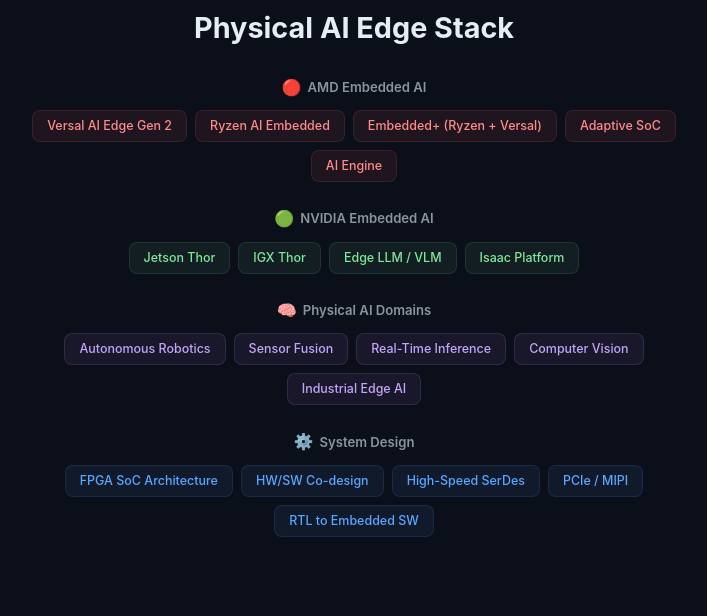
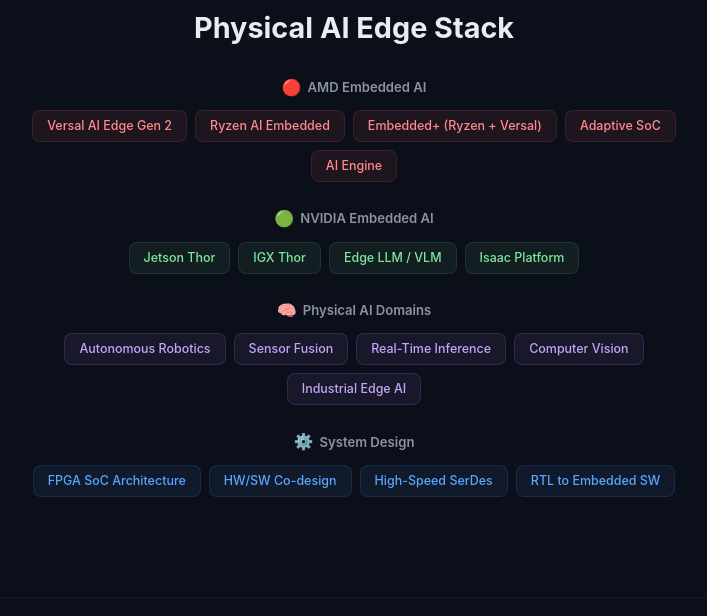
Before and after one commit to andrew-zyf/andrew-zyf.github.io, a plain HTML site: page index.html in a window 1280 px wide. Shown: the part 1303-1919 px from the top of the page, without its empty margins (286-993 px from the left). Drawn offline with Linux system fonts and the light colour scheme.

Commit message:
Remove PCIe / MIPI tag

```diff
--- a/index.html
+++ b/index.html
@@ -262,7 +262,6 @@
                     <span class="skill-tag">FPGA SoC Architecture</span>
                     <span class="skill-tag">HW/SW Co-design</span>
                     <span class="skill-tag">High-Speed SerDes</span>
-                    <span class="skill-tag">PCIe / MIPI</span>
                     <span class="skill-tag">RTL to Embedded SW</span>
                 </div>
             </div>
```
